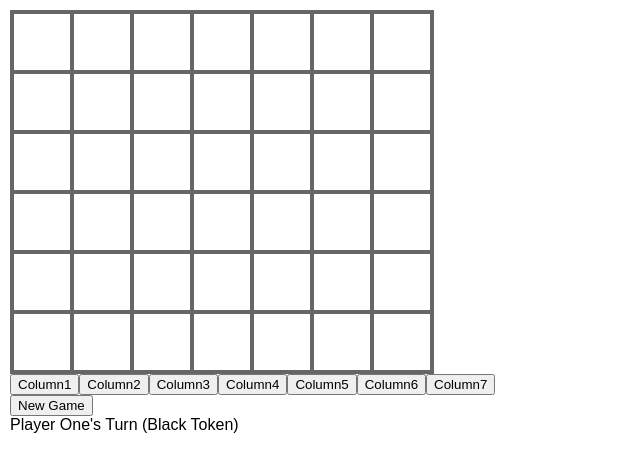
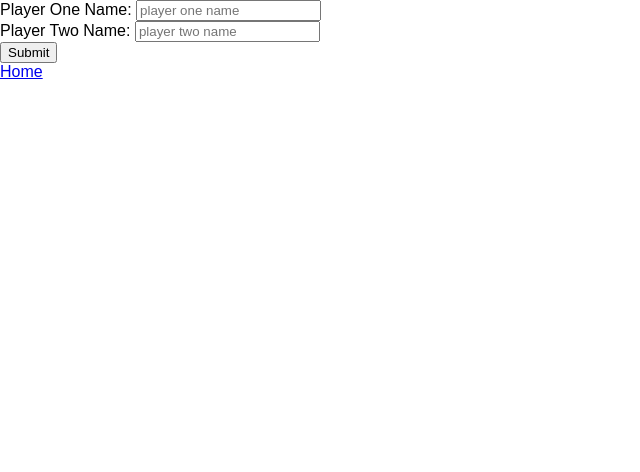
Before and after one commit to jroyals2/connect, a React (Create React App) app in the folder client/: page /game in a window 1280 px wide. Shown: the top 472 px of the page, without its empty margins (0-640 px from the left). Built offline with nearby package versions, Linux system fonts and the light colour scheme.

Commit message:
added some more toggles and forms to make two player game have names for each player

```diff
--- a/client/src/components/Game.jsx
+++ b/client/src/components/Game.jsx
@@ -1,5 +1,6 @@
 import React, { Component } from 'react';
 import styled from 'styled-components'
+import {Link} from 'react-router-dom'
 
 const GameGrid = styled.div`
 display: table;
@@ -44,9 +45,25 @@ class Game extends Component {
         player2: false,
         playerOneWin: false,
         playerTwoWin: false,
-        killGame: false
+        killGame: false,
+        playerOneName: '',
+        playerTwoName: '',
+        filledOut: false
 
     }
+    toggleFilledOut = (event) => {
+        event.preventDefault()
+        this.setState({filledOut: !this.state.filledOut})
+    }
+    handleChangeOne = (event) => {
+        const playerOneName = event.target.value
+        this.setState({playerOneName})
+    }
+    handleChangeTwo = (event) => {
+        const playerTwoName = event.target.value
+        this.setState({playerTwoName})
+    }
+
     winConditionColumn = () => {
         for(let i = this.state.gameBoard.length - 1; i > 3; i--) {
             for (let j = 0; j < 6; j++){
@@ -157,14 +174,12 @@ class Game extends Component {
         this.setState({playerOneWin: false})
         this.setState({playerTwoWin: false})
         this.setState({killGame: false})
+        this.setState({filledOut: false})
     }
 
 
     render() {
-
-
-        return (
-            <Container>
+    const gameSetup =  <Container>
     <GameGrid>
     {this.state.gameBoard.map((array, index) => {
         return <GameRows
@@ -186,12 +201,32 @@ class Game extends Component {
             </div>}
     </div>
     <div><button onClick={this.boardReset}>New Game</button>
-                    {this.state.player1 ? <div>Player One's Turn (Black Token) </div> : ''}
-                    {this.state.player2 ? <div>Player Two's Turn (Red Token) </div> : ''}
-                    {this.state.playerOneWin ? <div>Player one wins!</div> : ''}
-                    {this.state.playerTwoWin ? <div>Player two wins!</div> : ''}
+        {this.state.player1 ? <div>{this.state.playerOneName}'s turn (Black Token) </div> : ''}
+        {this.state.player2 ? <div>{this.state.playerTwoName}'s turn (Red Token) </div> : ''}
+        {this.state.playerOneWin ? <div>{this.state.playerOneName} wins!</div> : ''}
+        {this.state.playerTwoWin ? <div>{this.state.playerTwoName} wins!</div> : ''}
+        <Link to="/">Home</Link>
     </div>
 </Container>
+        const setup = <div>
+            <form>
+                <div>
+                    <label htmlFor="playerOneName">Player One Name: </label>
+                    <input type="text" name="playerOneName" onChange={this.handleChangeOne} value={this.state.playerOneName} placeholder="player one name" />
+                </div>
+                <div>
+                    <label htmlFor="playerTwoName">Player Two Name: </label>
+                    <input type="text" name="playerTwoName" onChange={this.handleChangeTwo} value={this.state.playerTwoName} placeholder="player two name" />
+                </div>
+                <div><button onClick={this.toggleFilledOut}>Submit</button></div>
+                <Link to="/">Home</Link>
+            </form>
+        </div>
+
+        return (
+            <div>
+            { this.state.filledOut ? gameSetup : setup }
+            </div>
         );
     }
 }
--- a/client/src/components/Landing.jsx
+++ b/client/src/components/Landing.jsx
@@ -1,6 +1,7 @@
 import React, { Component } from 'react';
 import styled from 'styled-components'
 import {  Redirect } from 'react-router-dom'
+import axios from 'axios'
 
 class Landing extends Component {
 
@@ -10,10 +11,20 @@ class Landing extends Component {
   */
 
   state = {
-    users: ['Player 1', 'James'],
+    users: [],
     loggedIn: false,
     redirect: false,
     onePlayerGame: false
+  }
+
+ async componentWillMount() {
+    await this.getUsers()
+  }
+
+  getUsers = async () => {
+      const res = await axios.get(`/users`)
+      console.log(res.data)
+      this.setState({users: res.data})
   }
 
   toggleLoggedIn = () => {
@@ -34,13 +45,15 @@ class Landing extends Component {
     }
     // this will be the view of the app when you are logged out
     const isLoggedOut = <div>
-      <h3>Please select a user to get started. If you don't see your user then create a new one!</h3>
+      <h3>Please select a user to get started for a one player game. If you don't see your user then create a new one!</h3>
+      <h3>To start a two player game press the New Two Player Game button!</h3>
       <ul>
         {this.state.users.map((user) => {
-          return <li>{user}</li>
+          return <li>{user.name}</li>
         })}
       </ul>
       <button onClick={this.toggleLoggedIn}>Create A New User!</button>
+      <button onClick={this.toggleRedirect}>New Two Player Game</button>
     </div>
     // this will be the logged in view of the app
     const isLoggedIn = <div>
```
Lines whose indentation alone changed are shown as unchanged.
